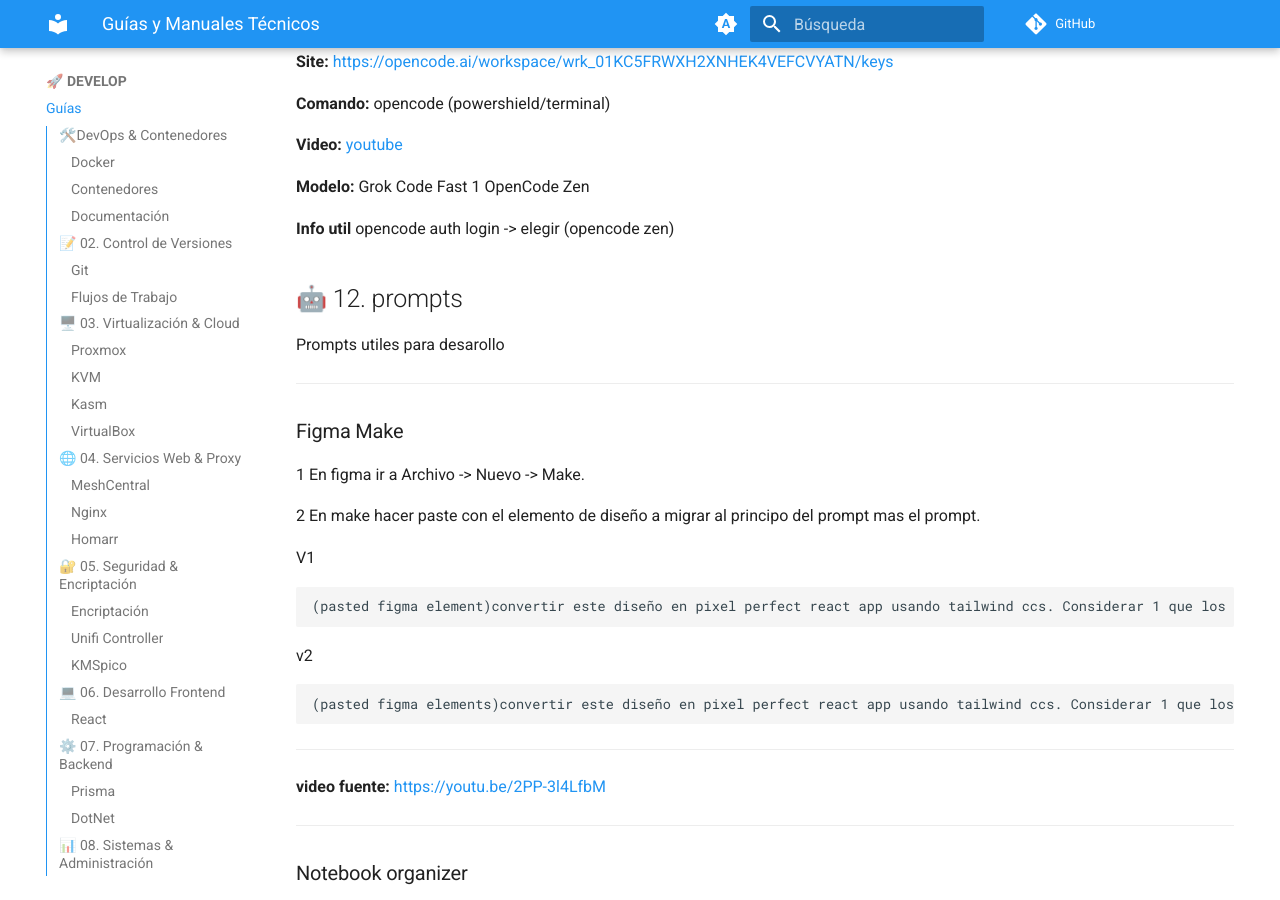
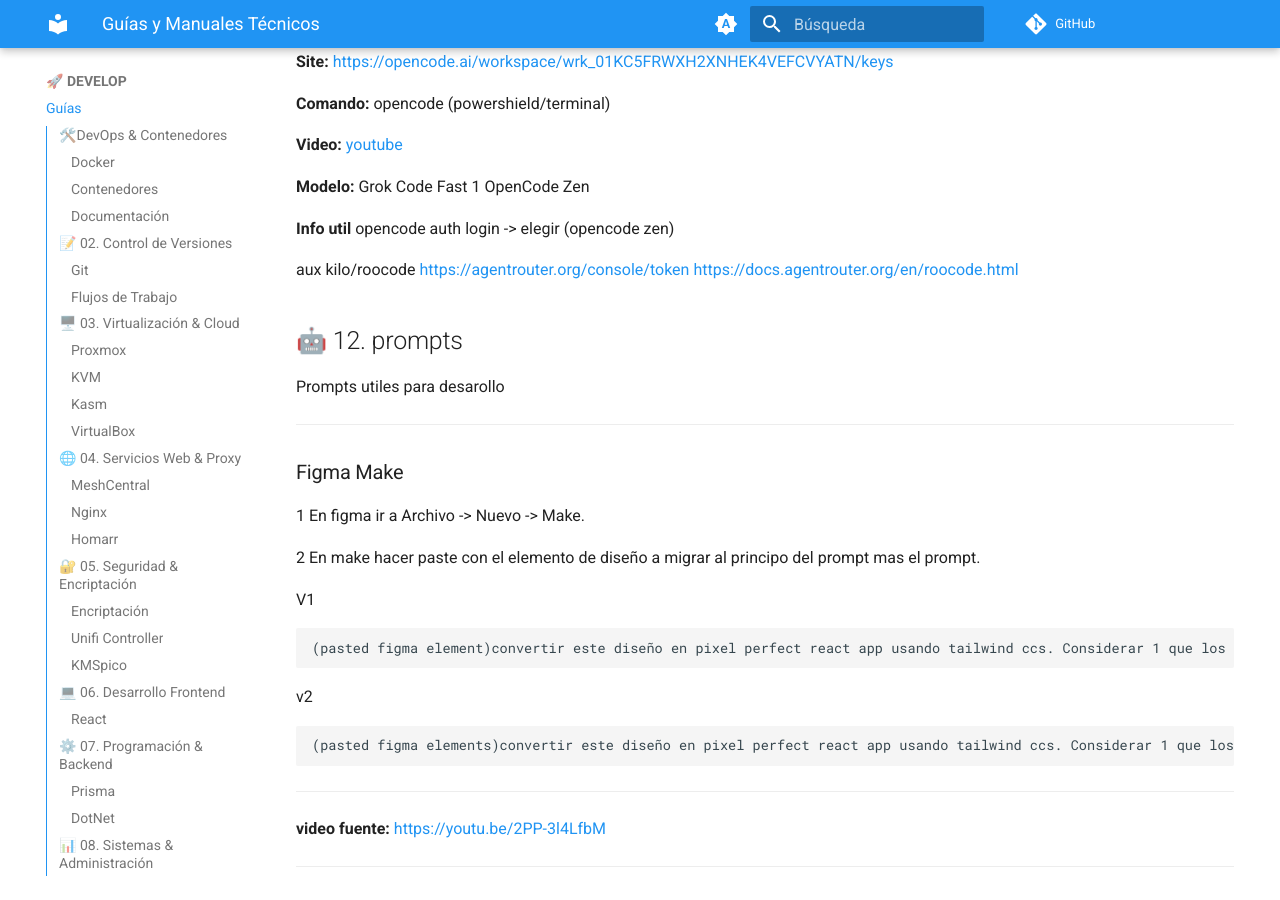
Before and after one commit to fabinnerself/fabiWiki, an MkDocs documentation site: the page built from docs/DEVELOP/guias/index.md, in a window 1280 px wide and 900 px high, scrolled down 15128 px. Built offline with MkDocs 1.6.1 and Material for MkDocs 9.7.7, drawn with Linux system fonts in a browser that asks for light colours.

```diff
--- a/docs/DEVELOP/guias/index.md
+++ b/docs/DEVELOP/guias/index.md
@@ -713,6 +713,11 @@ o Editar variables de entorno
 
 **Info util** opencode auth login -> elegir (opencode zen)
 
+aux kilo/roocode
+https://agentrouter.org/console/token
+https://docs.agentrouter.org/en/roocode.html
+
+
 
 ## 🤖 12. prompts
 
```
Also changed, not shown: README.md (+4 -0 lines), vercel.json, 1 other file.
